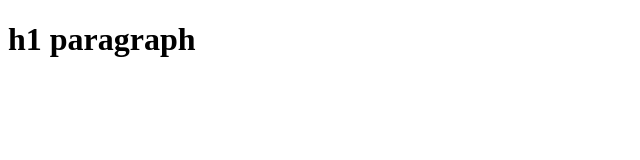
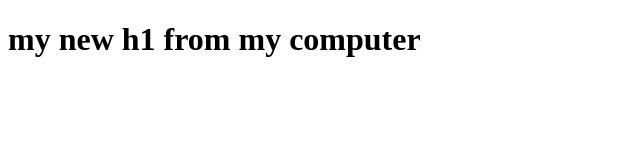
Before and after one commit to mtaramelo/my-super-website, a plain HTML site: page index.html in a window 1280 px wide. Shown: the whole page, without its empty margins (0-640 px from the left). Drawn offline with Linux system fonts and the light colour scheme.

Commit message:
Changed my file from my computer

```diff
--- a/index.html
+++ b/index.html
@@ -2,10 +2,10 @@
 <html>
 <head>
   <meta charset="UTF-8">
-  <title>My new title</title>
+  <title>My new title from my computer</title>
 </head>
 <body>
-<h1> h1 paragraph </h1>
+<h1>my new h1 from my computer</h1>
 
 </body>
 </html>
```
